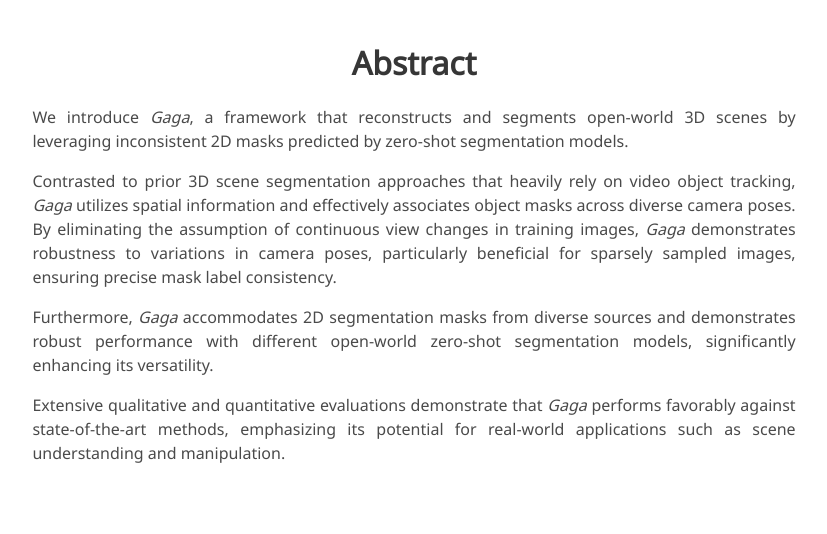
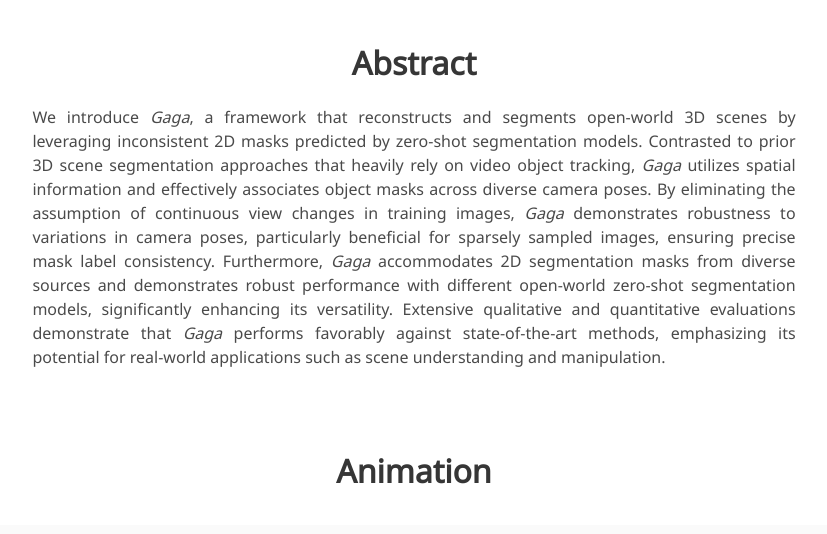
Before and after one commit to weijielyu/gaga.gallery, a plain HTML site: page index.html in a window 1280 px wide. Shown: the part 1151-1685 px from the top of the page, without its empty margins (226-1053 px from the left). Drawn offline with nearby package versions, Linux system fonts and the light colour scheme; some icons are missing; a web font is replaced by a local one.

Commit message:
update abstract

```diff
--- a/index.html
+++ b/index.html
@@ -163,21 +163,14 @@
         <div class="content has-text-justified">
           <p>
             We introduce <i>Gaga</i>, a framework that reconstructs and segments open-world 3D scenes
-            by leveraging inconsistent 2D masks predicted by zero-shot segmentation models.
-          </p>
-          <p>
-            Contrasted to prior 3D scene segmentation approaches that heavily rely on video object tracking,
+            by leveraging inconsistent 2D masks predicted by zero-shot segmentation models. Contrasted
+            to prior 3D scene segmentation approaches that heavily rely on video object tracking,
             <i>Gaga</i> utilizes spatial information and effectively associates object masks across diverse camera
             poses. By eliminating the assumption of continuous view changes in training images, <i>Gaga</i>
             demonstrates robustness to variations in camera poses, particularly beneficial for sparsely
-            sampled images, ensuring precise mask label consistency.
-          </p>
-          <p>
-            Furthermore, <i>Gaga</i> accommodates 2D segmentation masks from diverse sources and demonstrates
-            robust performance with different open-world zero-shot segmentation models, significantly
-            enhancing its versatility.
-          </p>
-          <p>
+            sampled images, ensuring precise mask label consistency. Furthermore, <i>Gaga</i> accommodates
+            2D segmentation masks from diverse sources and demonstrates robust performance with different
+            open-world zero-shot segmentation models, significantly enhancing its versatility.
             Extensive qualitative and quantitative evaluations demonstrate that <i>Gaga</i> performs favorably against
             state-of-the-art methods, emphasizing its potential for real-world applications such as scene
             understanding and manipulation.
```
Also changed, not shown: 1 other file.
